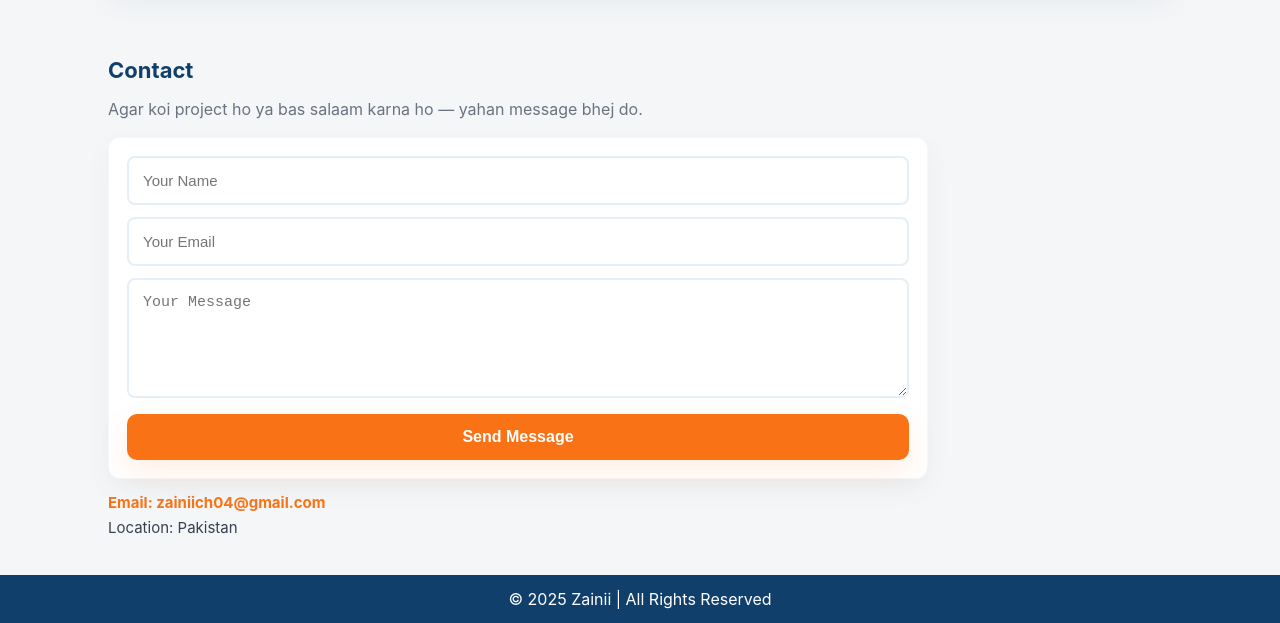
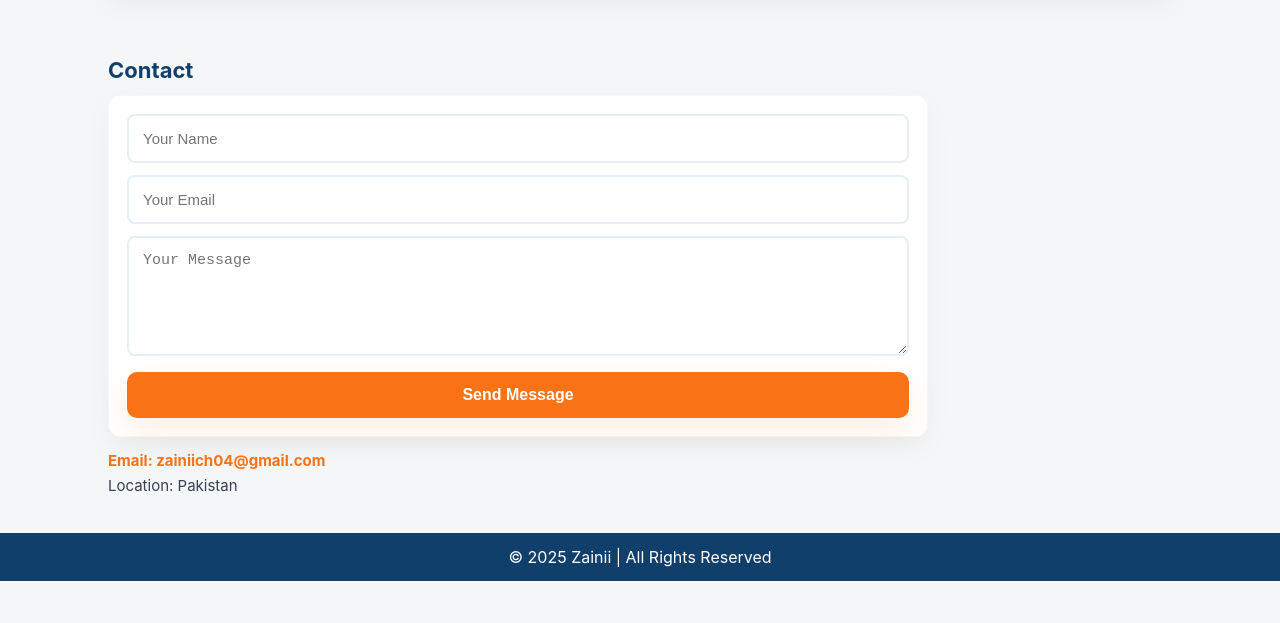
Before and after one commit to zainiich044/Zainii-Portfolio, a plain HTML site: page index.html in a window 1280 px wide. Shown: the part 1673-2296 px from the top of the page. After the commit the page ends 2254 px from the top, so only its background shows below. Drawn offline with Linux system fonts and the light colour scheme.

Commit message:
Update index.html

```diff
--- a/index.html
+++ b/index.html
@@ -344,8 +344,6 @@
     <!-- CONTACT (screenshot-like) -->
     <section id="contact" aria-labelledby="contact-title">
       <h2 class="section-title" id="contact-title">Contact</h2>
-      <p class="section-sub">Agar koi project ho ya bas salaam karna ho — yahan message bhej do.</p>
-
       <div class="contact-wrap">
         <div class="contact-card" role="form" aria-label="Contact form">
           <div class="form-field">
```
